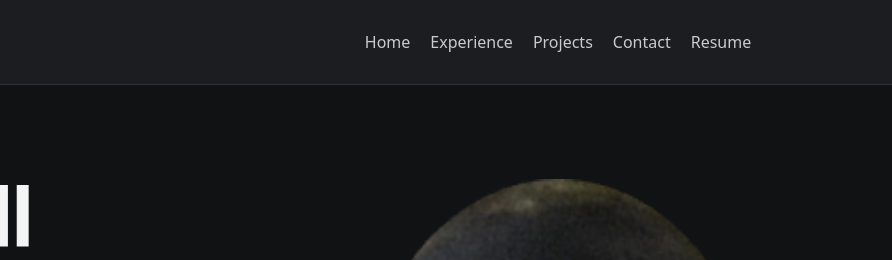
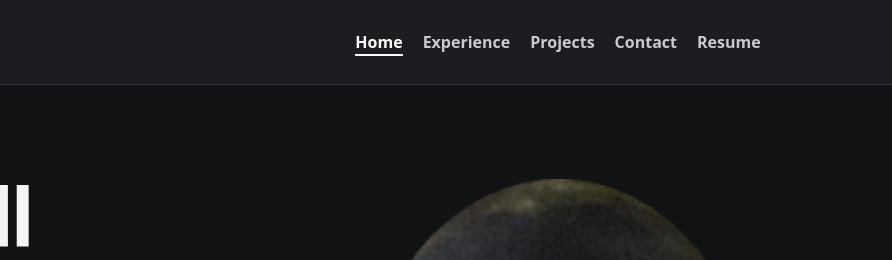
Before and after one commit to odozdee/portfolio, a plain HTML site: page index.html in a window 1280 px wide. Shown: the top 260 px of the page, 388-1280 px from the left. Drawn offline with Linux system fonts and the light colour scheme.

Commit message:
make navigation smoother

```diff
--- a/css/experience.css
+++ b/css/experience.css
@@ -1,5 +1,4 @@
 .experiences {
-    scroll-margin-top: 85px;
     padding: 72px 48px 88px;
     border-top: 1px solid #303238;
 }
--- a/css/main.css
+++ b/css/main.css
@@ -1,5 +1,7 @@
 :root {
     color-scheme: dark;
+    scroll-padding-top: 85px;
+    scroll-behavior: smooth;
 }
 
 body {
@@ -50,11 +52,43 @@ body {
 }
 
 #navbar a {
+    position: relative;
     color: #c9cbd1;
+    font-weight: 700;
 }
 
-#navbar a:hover, #navbar a:focus-visible {
+#navbar a::after {
+    content: "";
+    position: absolute;
+    inset: auto 0 -3px;
+    height: 2px;
+    background: currentColor;
+    transform: scaleX(0);
+    transform-origin: left;
+    transition: transform 180ms ease;
+}
+
+#navbar a:is(:hover, :focus-visible),
+body:not(:has(:target)) #navbar a[href="#home"],
+body:has(#home:target) #navbar a[href="#home"],
+body:has(#experience:target) #navbar a[href="#experience"],
+body:has(#projects:target) #navbar a[href="#projects"],
+body:has(#contact:target) #navbar a[href="#contact"] {
     color: #fff;
+
+    &::after {
+        transform: scaleX(1);
+    }
+}
+
+@media (prefers-reduced-motion: reduce) {
+    :root {
+        scroll-behavior: auto;
+    }
+
+    #navbar a::after {
+        transition: none;
+    }
 }
 
 .hero {
```
